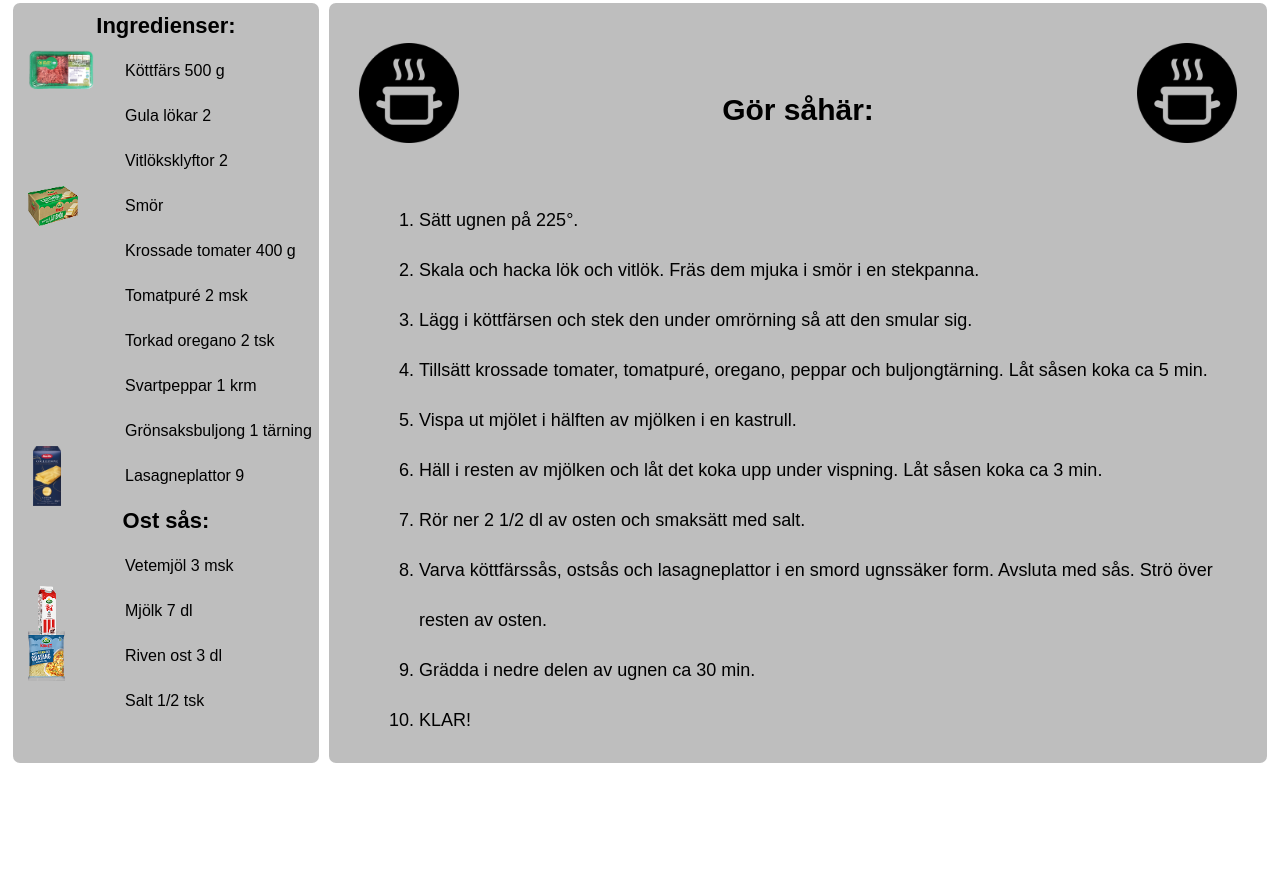
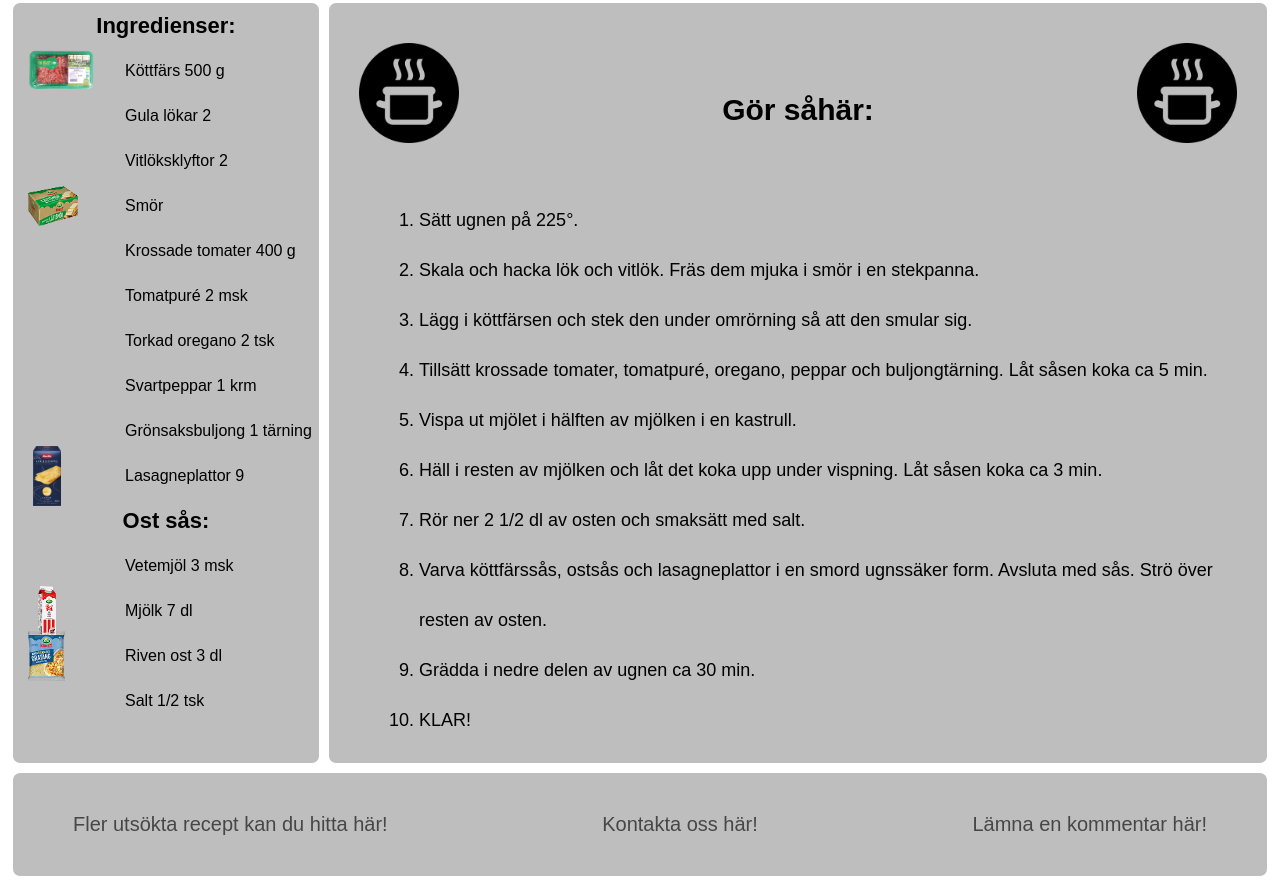
Before and after one commit to Te22a-Angermund-Ludwig/Web_lek5_bed-mningsprojekt, a plain HTML site: page index.html in a window 1280 px wide. Shown: the part 487-1376 px from the top of the page. Before the commit the page ends 1263 px from the top, so only its background shows below. Drawn offline with Linux system fonts and the light colour scheme.

Commit message:
så gott som klar med upgiften

```diff
--- a/index.html
+++ b/index.html
@@ -100,4 +100,9 @@
         </div>
     </main>
 </body>
+<footer>
+    <a href="https://www.arla.se/recept/">Fler utsökta recept kan du hitta här!</a>
+    <a href="mailto:Ludwig.angermund@elev.ga.ntig.se">Kontakta oss här!</a>
+    <a href="https://steamcommunity.com/profiles/76561198369336035/">Lämna en kommentar här!</a>
+</footer>
 </html>
--- a/style.css
+++ b/style.css
@@ -174,7 +174,7 @@ margin-left: 25px;
 }
 
 main{
-    grid-column: 2/4;
+    grid-column: 2/5;
     background-color: rgb(190, 190, 190);
     border-radius: 7px;
     margin: 5px;
@@ -183,7 +183,6 @@ main{
 h5{
     text-align: center;
     font-size: 30px;
-    padding-top: -20px;
 }
 
 ol{
@@ -207,3 +206,23 @@ ol{
     height: 100px;
     width: auto;
 }
+
+footer{
+    display: flex;
+    flex-direction: row;
+    justify-content: space-between;
+    grid-column: 1/5;
+    padding-left: 60px;
+    padding-right: 60px;
+    padding-top: 40px;
+    padding-bottom: 40px;
+    background-color: rgb(190, 190, 190);
+    border-radius: 7px;
+    margin: 5px;
+}
+
+a{
+    text-decoration: none;
+    color: rgb(71, 71, 71);
+    font-size: 20px;
+}
```
